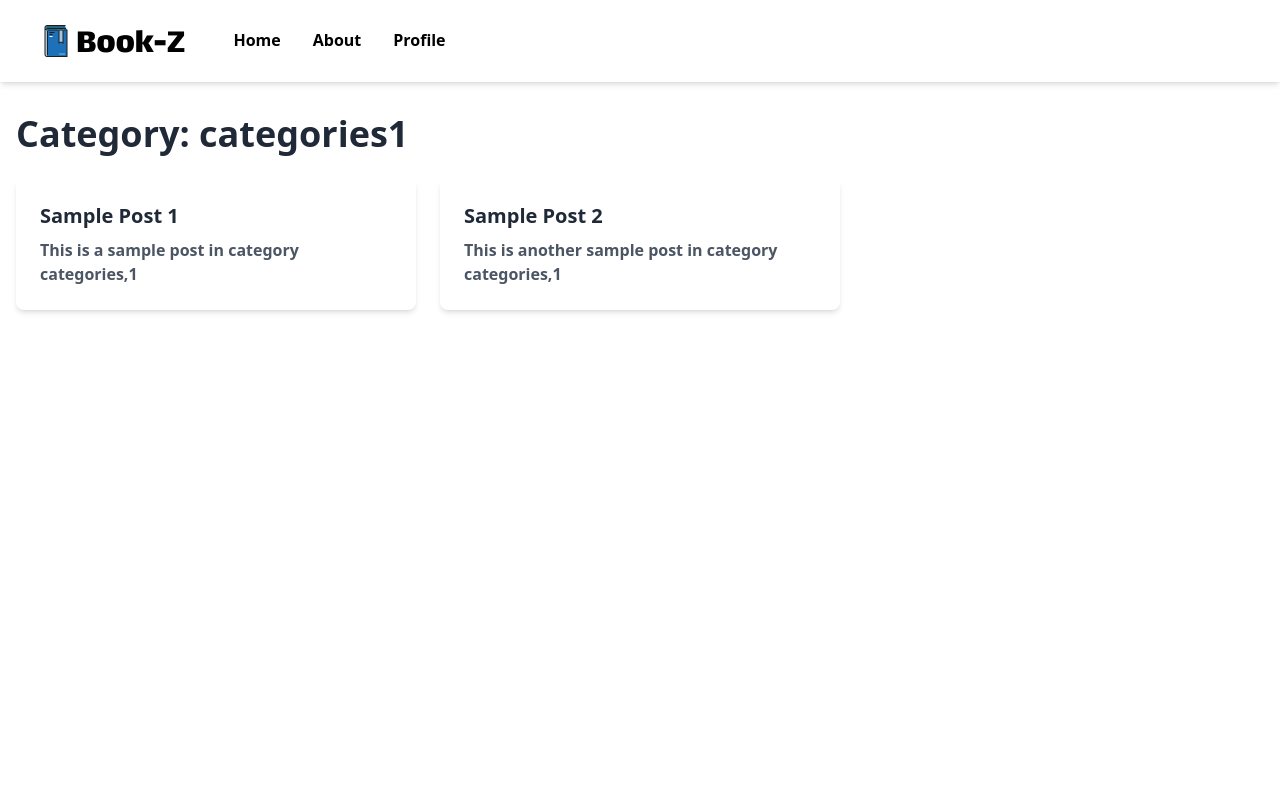
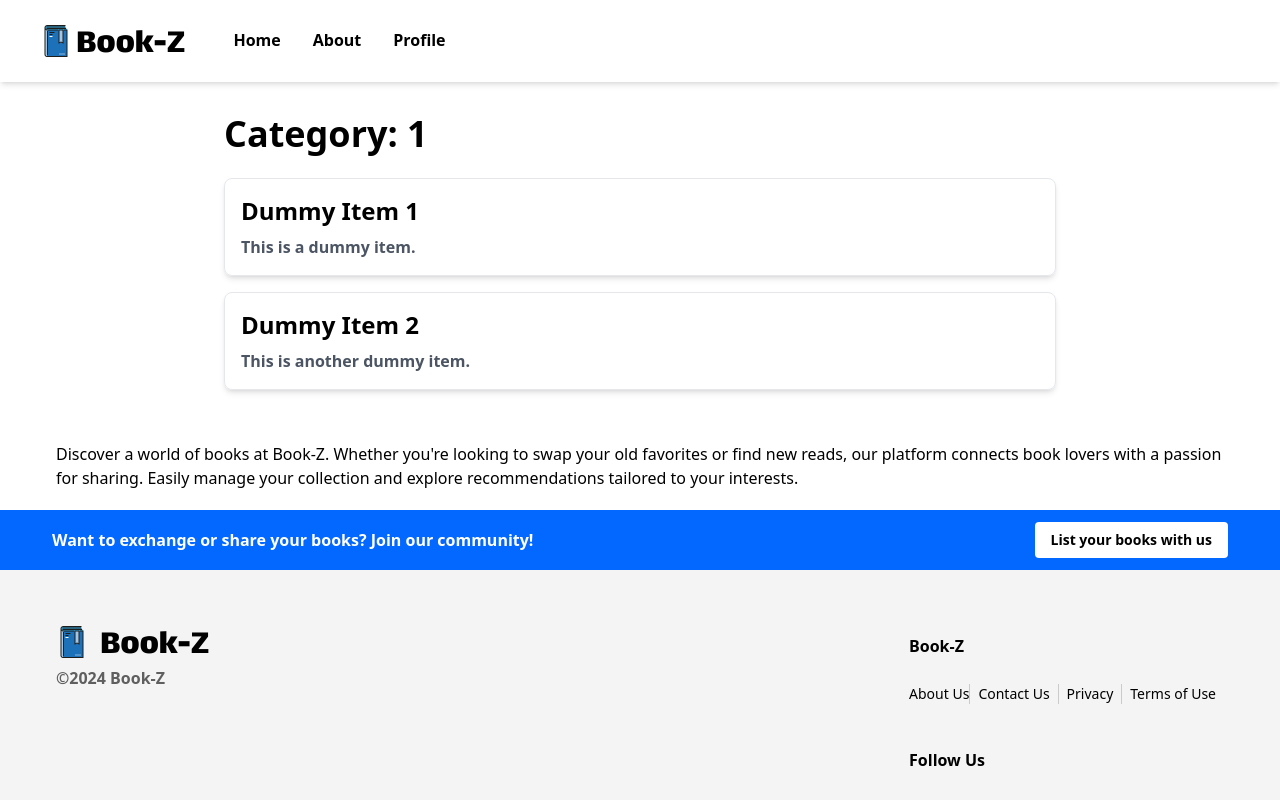
Before and after one commit to thisisabukarsh/bookz, a Next.js app: page /categories/1 in a window 1280 px wide. Shown: the top 800 px of the page. Built offline with nearby package versions, Linux system fonts and the light colour scheme; no server answers.

Commit message:
dynamic page

```diff
--- a/src/components/home/categories.tsx
+++ b/src/components/home/categories.tsx
@@ -60,7 +60,8 @@
               key={category.id}
               className="relative overflow-hidden rounded-lg shadow-lg hover:shadow-2xl transition-shadow duration-300"
             >
-              <Link href={`/posts/${category.id}`}>
+              {/* <Link href={`/posts/${category.id}`}> */}
+              <Link href={`/categories/${category.name}`}>
                 <div className="relative">
                   <div className="absolute inset-0 bg-black bg-opacity-30 opacity-0 hover:opacity-100 transition-opacity duration-300 flex items-center justify-center">
                     <div className="text-center text-white p-4">
--- /dev/null
+++ b/src/pages/categories/[category].tsx
@@ -0,0 +1,79 @@
+// pages/categories/[category].tsx
+import { GetServerSideProps, NextPage } from "next";
+import { useRouter } from "next/router";
+import axios from "axios";
+import React from "react";
+
+interface Item {
+  id: string;
+  name: string;
+  description: string;
+}
+
+interface CategoryPageProps {
+  category: string;
+  items: Item[];
+}
+
+// Dummy data to use in case of an error
+const dummyItems: Item[] = [
+  { id: "1", name: "Dummy Item 1", description: "This is a dummy item." },
+  { id: "2", name: "Dummy Item 2", description: "This is another dummy item." },
+];
+
+const CategoryPage: NextPage<CategoryPageProps> = ({ category, items }) => {
+  const router = useRouter();
+
+  // Handle the case where the page might be accessed with a wrong category or no data
+  if (router.isFallback) {
+    return <div>Loading...</div>;
+  }
+
+  return (
+    <div className="max-w-4xl mx-auto p-8">
+      <h1 className="text-4xl font-bold mb-6">Category: {category}</h1>
+
+      {items.length === 0 ? (
+        <p>No items found in this category.</p>
+      ) : (
+        <ul className="space-y-4">
+          {items.map((item) => (
+            <li key={item.id} className="p-4 border rounded-lg shadow-md">
+              <h2 className="text-2xl font-semibold">{item.name}</h2>
+              <p className="mt-2 text-gray-600">{item.description}</p>
+            </li>
+          ))}
+        </ul>
+      )}
+    </div>
+  );
+};
+
+export const getServerSideProps: GetServerSideProps = async (context) => {
+  const { category } = context.params as { category: string };
+
+  try {
+    // Replace with your actual API endpoint
+    const response = await axios.get(
+      `https://api.example.com/categories/${category}`
+    );
+    const items: Item[] = response.data;
+
+    return {
+      props: {
+        category,
+        items,
+      },
+    };
+  } catch (error) {
+    // Return dummy data on error
+    return {
+      props: {
+        category,
+        items: dummyItems,
+      },
+    };
+  }
+};
+
+export default CategoryPage;
```
